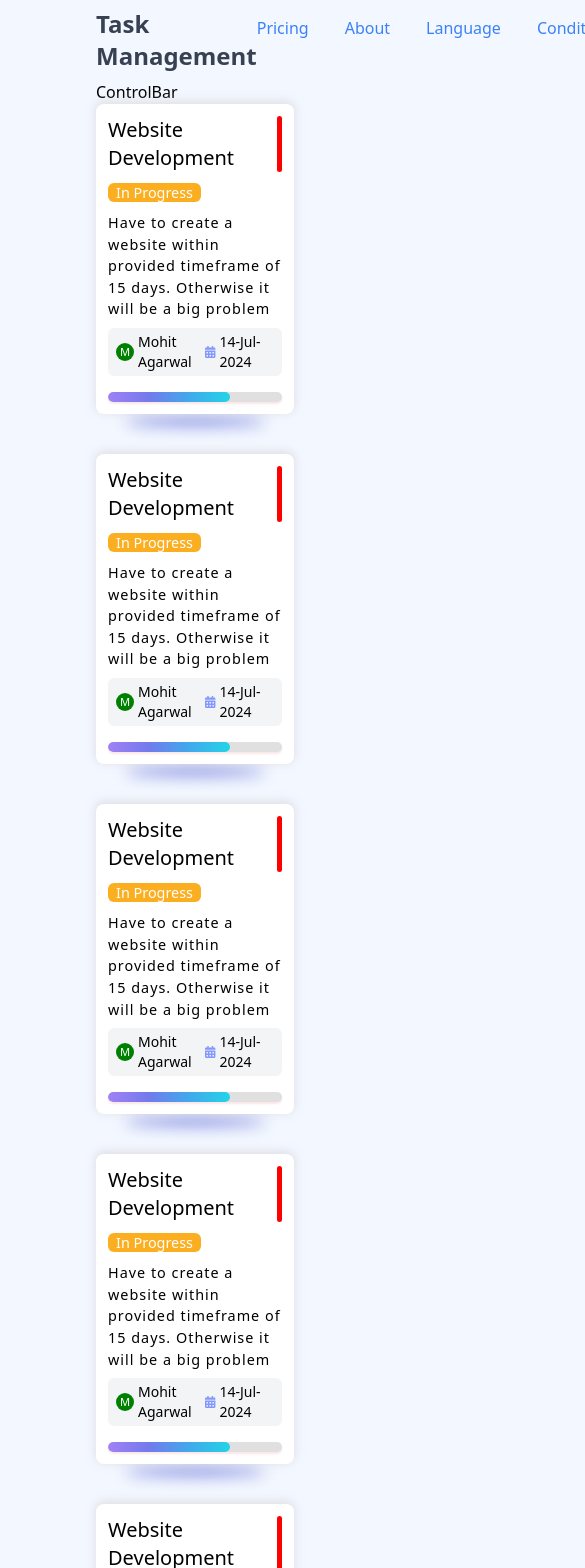
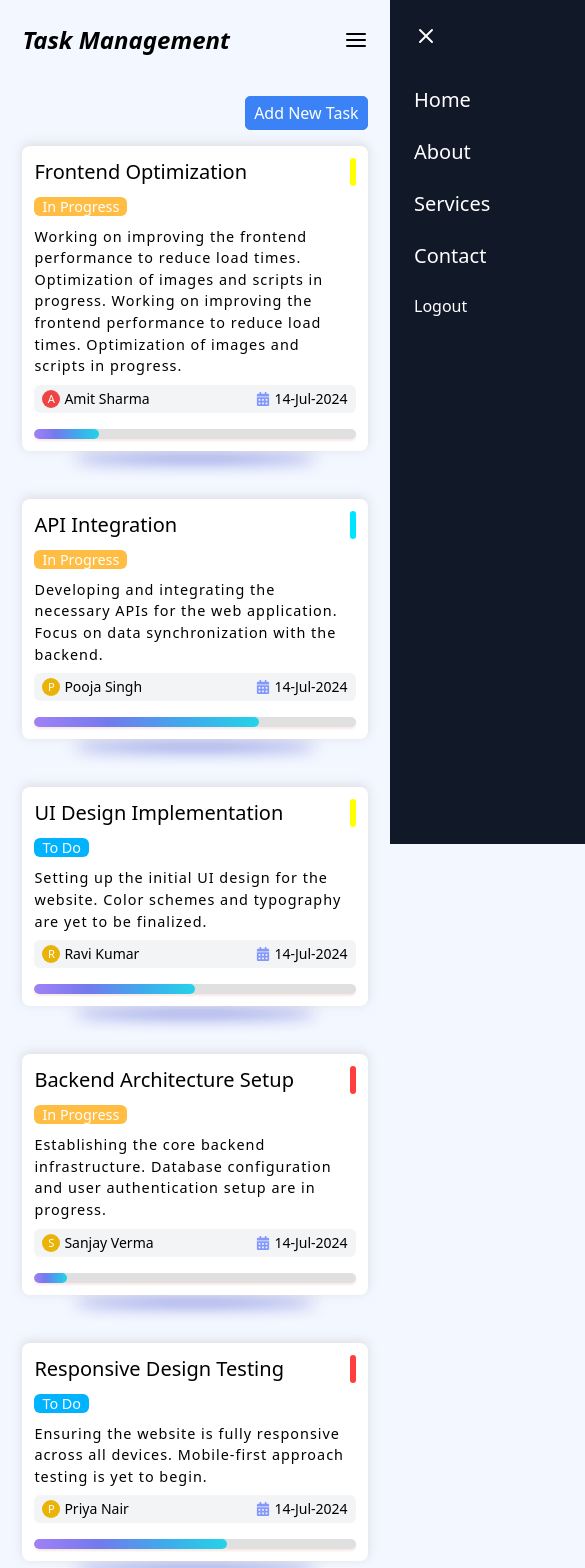
Before and after one commit to 25mohit/namahaom, a Next.js app: page / in a window 390 px wide. Shown: the top 1568 px of the page, 585 px wide, since content can reach past the window. Built offline with nearby package versions, Linux system fonts and the light colour scheme.

Commit message:
Assignment UI Completed

```diff
--- a/app/components/Section/HomeSection.tsx
+++ b/app/components/Section/HomeSection.tsx
@@ -1,19 +1,94 @@
 import React from 'react'
 import ControlBar from '../Utils/ControlBar'
 import Project from '../Utils/Card/Project'
+import ProjectForm from '../Utils/Form/ProjectForm'
 
 const HomeSection = () => {
+    const testData = [
+        {
+            heading: 'Frontend Optimization',
+            priority: 'low',
+            status: 'In Progress',
+            progress: 20,
+            description: 'Working on improving the frontend performance to reduce load times. Optimization of images and scripts in progress. Working on improving the frontend performance to reduce load times. Optimization of images and scripts in progress.',
+            assignee: 'Amit Sharma'
+        },
+        {
+            heading: 'API Integration',
+            priority: 'medium',
+            status: 'In Progress',
+            progress: 70,
+            description: 'Developing and integrating the necessary APIs for the web application. Focus on data synchronization with the backend.',
+            assignee: 'Pooja Singh'
+        },
+        {
+            heading: 'UI Design Implementation',
+            priority: 'low',
+            status: 'To Do',
+            progress: 50,
+            description: 'Setting up the initial UI design for the website. Color schemes and typography are yet to be finalized.',
+            assignee: 'Ravi Kumar'
+        },
+        {
+            heading: 'Backend Architecture Setup',
+            priority: 'high',
+            status: 'In Progress',
+            progress: 10,
+            description: 'Establishing the core backend infrastructure. Database configuration and user authentication setup are in progress.',
+            assignee: 'Sanjay Verma'
+        },
+        {
+            heading: 'Responsive Design Testing',
+            priority: 'high',
+            status: 'To Do',
+            progress: 60,
+            description: 'Ensuring the website is fully responsive across all devices. Mobile-first approach testing is yet to begin.',
+            assignee: 'Priya Nair'
+        },
+        {
+            heading: 'Feature Enhancement',
+            priority: 'medium',
+            status: 'In Progress',
+            progress: 70,
+            description: 'Adding additional features to enhance user experience. Testing of new modules is currently underway.',
+            assignee: 'Manish Gupta'
+        },
+        {
+            heading: 'Deployment to Production',
+            priority: 'low',
+            status: 'Completed',
+            progress: 100,
+            description: 'Website successfully deployed to the production environment. Post-deployment checks are all cleared.',
+            assignee: 'Anjali Mehta'
+        },
+        {
+            heading: 'Database Optimization',
+            priority: 'medium',
+            status: 'Completed',
+            progress: 100,
+            description: 'Database optimized for faster query performance. Indexing and caching strategies have been applied successfully.',
+            assignee: 'Rahul Desai'
+        },
+        {
+            heading: 'Security Enhancements',
+            priority: 'high',
+            status: 'In Progress',
+            progress: 40,
+            description: 'Implementing security measures such as data encryption and user authentication protocols. Risk assessment ongoing.',
+            assignee: 'Kavita Iyer'
+        },
+    ];
+
+
   return (
     <div className='home-section'>
         <ControlBar />
-        <section className='flex flex-wrap gap-6'>
-            <Project />
-            <Project />
-            <Project />
-            <Project />
-            <Project />
-            <Project />
+        <section className='flex flex-wrap gap-8'>
+            {
+                testData?.map((data, ind) => <Project key={ind} data={data}/>)
+            }
         </section>
+        {/* <ProjectForm /> */}
     </div>
   )
 }
--- a/app/components/Utils/Card/Project.tsx
+++ b/app/components/Utils/Card/Project.tsx
@@ -1,22 +1,52 @@
 import React from 'react'
 import { FaCalendarAlt } from "react-icons/fa";
 
-const Project = () => {
+interface proj {
+    data?:{
+        priority?: string,
+        status? : string,
+        heading? : string,
+        assignee?: string,
+        description? : string,
+        progress? : number,
+    }
+}
+
+const getColorClass = (letter: string) => {
+    if (!letter) return '';
+
+    const char = letter.toUpperCase();
+
+    if ('ABCDE'.includes(char)) {
+      return 'bg-red-500 text-white';
+    } else if ('FGHIJ'.includes(char)) {
+      return 'bg-blue-500 text-white';
+    } else if ('KLMNO'.includes(char)) {
+      return 'bg-green-500 text-white';
+    } else if ('PQRST'.includes(char)) {
+      return 'bg-yellow-500 text-black';
+    } else if ('UVWXYZ'.includes(char)) {
+      return 'bg-purple-500 text-white';
+    }
+
+    return 'bg-gray-500 text-white';
+  };
+const Project:React.FC<proj> = ({ data }) => {
   return (
     <div className='project p-3 rounded-lg mb-4 flex flex-col gap-2'>
         <header className='flex justify-between'>
-            <h3 className='text-xl'>Website Development</h3>
-            <div className="priority rounded" title="High Priority" />
+            <h3 className='text-xl'>{data?.heading}</h3>
+            <div className={`priority ${data?.priority || ''} rounded`} title={`Priority - ${data?.priority?.toUpperCase()}`} />
         </header>
         <section>
-            <span className="status px-2 rounded-md">In Progress</span>
-            <p className='my-2 description' title="Description">Have to create a website within provided timeframe of 15 days. Otherwise it will be a big problem</p>
+            <span className={`status ${data?.status?.split(' ').join('')} px-2 rounded-md`}>{data?.status}</span>
+            <p className='my-2 description' title="Description">{data?.description}</p>
             <div className="foot flex justify-between items-center text-sm bg-gray-100 py-1 px-2 rounded-md">
-                <p className='flex gap-1 items-center' title="Task Assignee"><span className="logo">M</span> Mohit Agarwal</p>
+                <p className='flex gap-1 items-center' title="Task Assignee"><span className={`logo ${ data?.assignee && getColorClass(data.assignee[0])}`}>{data?.assignee?.slice(0,1)}</span>{data?.assignee}</p>
                 <span className='flex gap-1 items-center' title="Task Due Date"><FaCalendarAlt id="calendar"/> 14-Jul-2024</span>
             </div>
-            <div className="progress-bar mt-4" title='Progress - 80%'>
-                <div className="progress"></div>
+            <div className="progress-bar mt-4" title={`Progress - ${data?.progress}%`}>
+                <div className="progress" style={{width: `${data?.progress}%`}}></div>
             </div>
         </section>
     </div>
--- a/app/components/Utils/ControlBar.tsx
+++ b/app/components/Utils/ControlBar.tsx
@@ -2,7 +2,10 @@ import React from 'react'
 
 const ControlBar = () => {
   return (
-    <div>ControlBar</div>
+    <div className='flex justify-between items-center py-4'>
+        <span></span>
+        <button className="btn">Add New Task</button>
+    </div>
   )
 }
 
--- a/app/components/Utils/Form/ProjectForm.tsx
+++ b/app/components/Utils/Form/ProjectForm.tsx
@@ -1,8 +1,32 @@
-import React from 'react'
+import { IoClose } from "react-icons/io5";
 
 const ProjectForm = () => {
   return (
-    <div>ProjectForm</div>
+    <div className="cont fixed flex">
+        <div className='project-modal p-6'>
+            <header className="flex items-center justify-between">
+                <h3 className='text-xl'>Add new Task</h3>
+                <IoClose className="text-blue-500 cursor-pointer text-xl"/>
+            </header>
+            <form action="post" className='flex flex-col gap-4 my-3'>
+                <input type="text" placeholder='Title' />
+                <input type="text" placeholder='Description' />
+                <select name="" id="">
+                    <option value="">Assignee</option>
+                </select>
+                <select name="" id="">
+                    <option value="">Priority</option>
+                </select>
+                <input type="date" name="" id="" title='Due Date'/>
+                <select name="" id="">
+                    <option value="">To Do</option>
+                    <option value="">In Progress</option>
+                    <option value="">Completed</option>
+                </select>
+                <button className="btn">Submit</button>
+            </form>
+        </div>
+    </div>
   )
 }
 
--- a/app/components/Utils/Navbar.tsx
+++ b/app/components/Utils/Navbar.tsx
@@ -1,18 +1,100 @@
-import React from 'react'
+"use client";
+import { useEffect, useState } from 'react';
+import { FiMenu, FiX } from 'react-icons/fi';
+import Link from 'next/link';
+import { FaSignOutAlt } from "react-icons/fa";
+import { useRouter } from 'next/navigation';
 
-const Navbar = () => {
+export default function Navbar() {
+  const [isOpen, setIsOpen] = useState(false);
+  const [info, setInfo] = useState({})
+  const router = useRouter();
+  const toggleMenu = () => {
+    setIsOpen(!isOpen);
+  };
+
+  function decrypt() {
+    const token = localStorage.getItem('token');
+      if (!token) {
+      console.error('No token found');
+      return null;
+    }
+
+    const parts = token.split('.');
+
+    if (parts.length !== 3) {
+      console.error('Invalid token format');
+      return null;
+    }
+
+    const payload = parts[1];
+
+    const base64 = payload.replace(/-/g, '+').replace(/_/g, '/');
+
+    try {
+      const decodedPayload = JSON.parse(atob(base64));
+      return setInfo({name: decodedPayload?.name, email: decodedPayload?.email})
+    } catch (error) {
+      console.error('Error decoding token:', error);
+      return null;
+    }
+  }
+
+  useEffect(() => {
+    decrypt()
+  },[])
+
   return (
-    <nav className='nav flex items-center justify-between mx-auto'>
-        <h1 className='text-2xl font-extrabold text-gray-700'>Task Management</h1>
-        <ul className='flex gap-9 text-blue-500 font-medium'>
-            <li className='cursor-pointer'>Pricing</li>
-            <li className='cursor-pointer'>About</li>
-            <li className='cursor-pointer'>Language</li>
-            <li className='cursor-pointer'>Conditions</li>
-            <li className='cursor-pointer'>Logout ?</li>
-        </ul>
+    <nav className="flex nav">
+      <div className="pc-nav w-full flex justify-between items-center">
+
+        {/* Logo */}
+        <div className="text-2xl font-bold">
+          <Link href="/"><i>Task Management</i></Link>
+        </div>
+
+        {/* Center Menu */}
+        <div className="hidden md:flex space-x-8 text-md text-blue-600">
+          <span className="cursor-pointer hover:text-gray-400 transition duration-300">Home</span>
+          <span className="cursor-pointer hover:text-gray-400 transition duration-300">About</span>
+          <span className="cursor-pointer hover:text-gray-400 transition duration-300">Services</span>
+          <span className="cursor-pointer hover:text-gray-400 transition duration-300">Contact</span>
+          <span className="cursor-pointer hover:text-gray-400 transition duration-300"><b>Logout</b></span>
+        </div>
+
+        {/* Hamburger Icon for Mobile */}
+        <div className="md:hidden flex items-center gap-3">
+          <button onClick={toggleMenu}>
+            {isOpen ? <FiX size={24} /> : <FiMenu size={24} />}
+          </button>
+        </div>
+      </div>
+
+      {/* Mobile Sidebar Menu */}
+      <div
+        className={`fixed z-10 top-0 right-0 h-full w-64 bg-gray-900 text-white p-6 transition-transform transform ${
+          isOpen ? 'translate-x-0' : 'translate-x-full'
+        } md:hidden`}
+      >
+        <button onClick={toggleMenu} className="text-white">
+          <FiX size={24} />
+        </button>
+        <div className="mt-8 space-y-6 flex flex-col">
+          <span onClick={toggleMenu} className="block text-xl hover:text-gray-400 transition duration-300">
+            Home
+          </span>
+          <span onClick={toggleMenu} className="block text-xl hover:text-gray-400 transition duration-300">
+            About
+          </span>
+          <span onClick={toggleMenu} className="block text-xl hover:text-gray-400 transition duration-300">
+            Services
+          </span>
+          <span onClick={toggleMenu} className="block text-xl hover:text-gray-400 transition duration-300">
+            Contact
+          </span>
+          <span className='flex items-center gap-2'>Logout</span>
+        </div>
+      </div>
     </nav>
-  )
+  );
 }
-
-export default Navbar
--- a/app/globals.css
+++ b/app/globals.css
@@ -7,6 +7,9 @@
   --navbar-height: 5rem;
   --footer-height: 2rem;
   --padding: 0 6rem;
+  --mobile-padding: 0 1.4rem;
+  --primary-color: rgb(59 130 246 / 1);
+  --inputs-height: 2.1rem;
 }
 body{
   background-color: var(--background);
@@ -15,14 +18,50 @@ body{
 .nav, .home-section, .footer{
   padding: var(--padding);
 }
+.home-section{
+  min-height: calc(100vh - var(--navbar-height) - var(--footer-height));
+}
 .nav{
   height: var(--navbar-height);
+}
+.btn{
+  background-color: var(--primary-color);
+  color: white;
+  height: var(--inputs-height);
+  padding: 0 0.5rem;
+  border-radius: 5px;
+  border: 1px solid var(--primary-color);
+}
+.btn:hover{
+  cursor: pointer;
+  background-color: white;
+  color: var(--primary-color);
+  transition: 0.5s;
+}
+.cont{
+  position: fixed;
+  top: 0;
+  left: 0;
+  width: 100vw;
+  height: 100vh;
+  background-color: transparent;
+  align-items: center;
+  justify-content: center;
+  backdrop-filter: blur(5px);
+}
+.project-modal{
+  width: 400px;
+  background-color: white;
+  border-radius: 5px;
+  z-index: 10;
+  box-shadow: 0px 10px 15px rgba(82, 96, 222, 0.407);
 }
 .project{
   background-color: white;
   /* min-width: 15rem;
   max-width: 15rem; */
   width: 20rem;
+  height: fit-content;
   position: relative;
   box-shadow: 0 -2px 10px 1px rgba(204, 204, 204, 0.533);
   transition: 0.4s;
@@ -58,21 +97,37 @@ body{
 
 }
 .priority{
-  background-color: red;
   width: 6px;
+}
+.priority.high{
+  background-color: rgb(255, 62, 62);
+}
+.priority.medium{
+  background-color: rgb(0, 229, 255);
+}
+.priority.low{
+  background-color: yellow;
 }
 .status{
   font-size: 0.9rem;
-  background-color: rgb(251, 174, 31);
   color: white;
+}
+.status.InProgress{
+  background-color: rgb(255, 189, 68);
+}
+.status.ToDo{
+  background-color: rgb(0, 179, 255);
+}
+.status.Completed{
+  background-color: rgb(20, 201, 3);
 }
 .description{
   letter-spacing: 1px;
   font-size: 0.9rem;
 }
+
 .logo{
   display: flex;
-  background-color: green;
   color: white;
   display: flex;
   align-items: center;
@@ -94,8 +149,38 @@ body{
   box-shadow: 0 2px 2px rgba(216, 18, 18, 0.1);
 }
 .progress {
-  width: 70%;
   height: 100%;
   background: linear-gradient(90deg, #A081F5, #737AED, #40A9EC, #24D3E7);
   border-radius: 15px;
 }
+input, select{
+  background-color: white;
+  border: 1px solid rgb(59 130 246 / 0.5);
+  height: var(--inputs-height);
+  border-radius: 5px;
+  padding: 0 0.6rem;
+  outline: none;
+  transition: 0.4s;
+}
+input:focus, select:focus{
+  transition: 0.4s;
+  box-shadow: 0 0 5px 1px var(--primary-color);
+}
+@media screen and (max-width: 872px){
+  .home-section > section{
+    justify-content: center;
+  }
+}
+@media screen and (max-width: 543px){
+  .nav, .home-section, .footer{
+    padding: var(--mobile-padding);
+  }
+}
+@media screen and (max-width: 437px){
+  .project{
+    width: 100%;
+  }
+  .project-modal{
+    width: 90vw;
+  }
+}
--- a/package.json
+++ b/package.json
@@ -13,6 +13,7 @@
     "react": "^18",
     "react-dom": "^18",
     "react-icons": "^5.3.0",
+    "react-responsive-masonry": "^2.4.1",
     "yup": "^1.4.0"
   },
   "devDependencies": {
```
Also changed, not shown: 1 other file (tests, documents, lock files or other folders).
